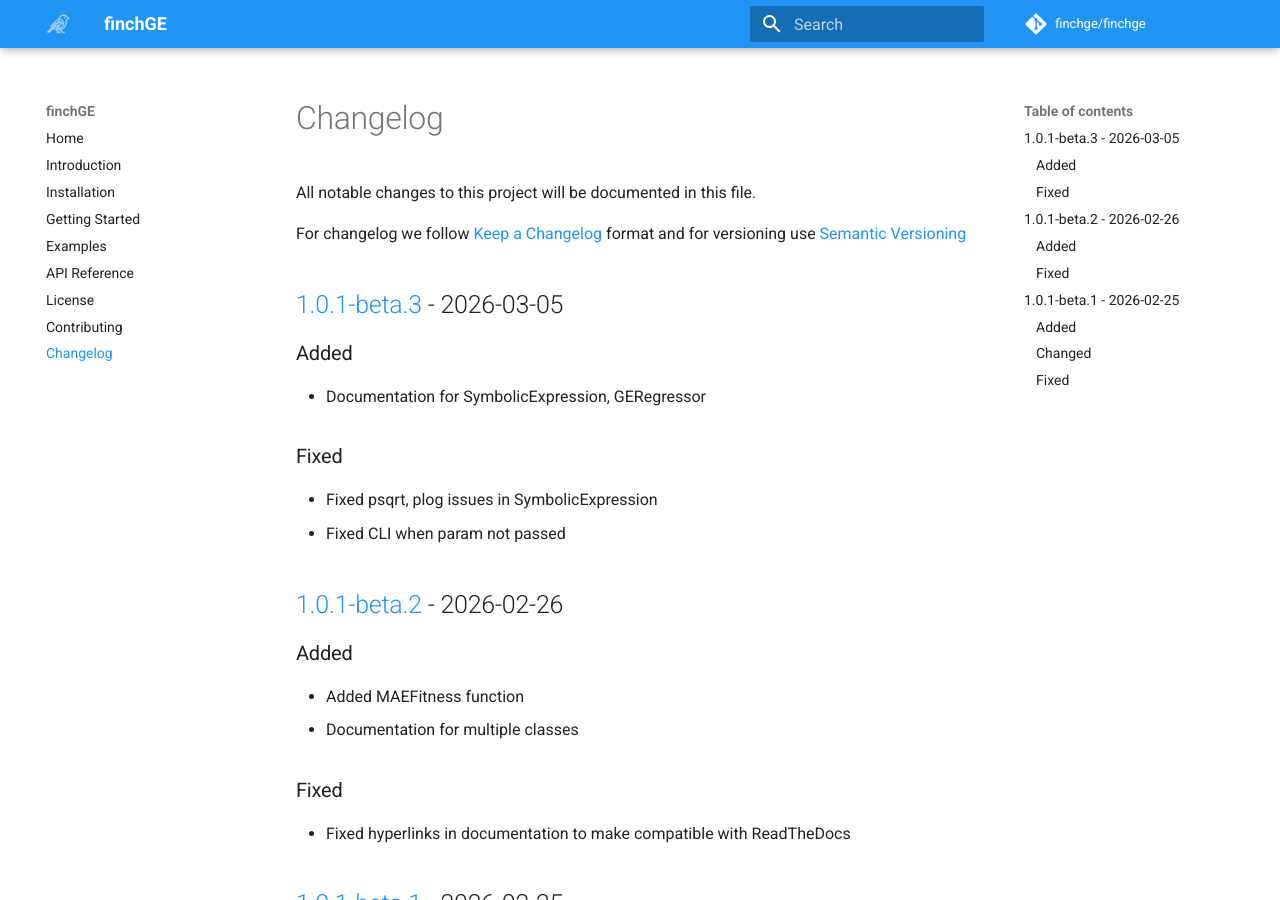
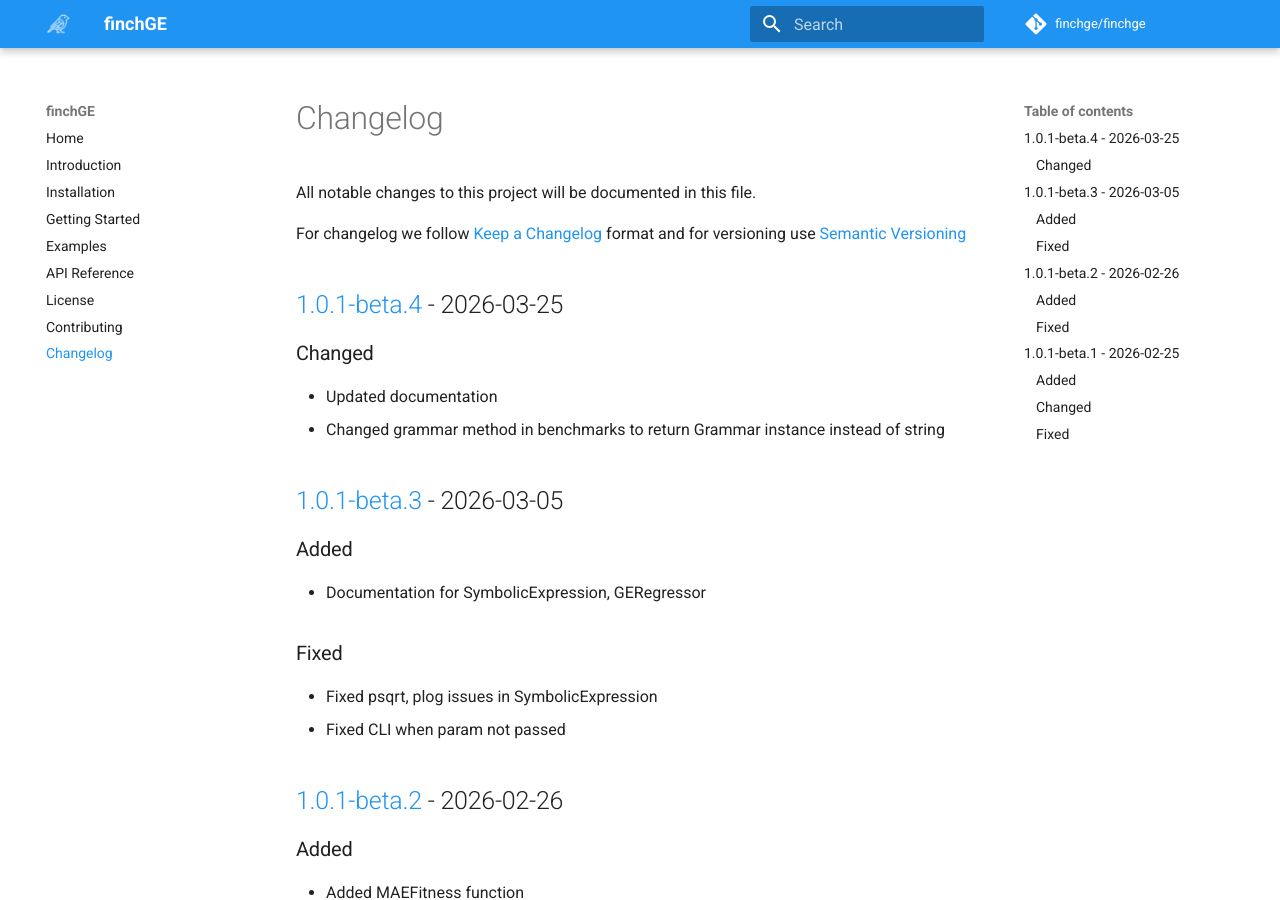
Before and after one commit to darshanz/finchge, an MkDocs documentation site: the page built from docs/changelog.md, in a window 1280 px wide and 900 px high. Built offline with MkDocs 1.6.1 and Material for MkDocs 9.7.7, drawn with Linux system fonts in a browser that asks for light colours; comment, search, counter and statistics services are not loaded; the version menu is left out.

Commit message:
release: changelog and version info update

```diff
--- a/docs/changelog.md
+++ b/docs/changelog.md
@@ -3,6 +3,11 @@
 All notable changes to this project will be documented in this file.
 
 For changelog we follow  [Keep a Changelog](https://keepachangelog.com/en/1.1.0/) format and for versioning use  [Semantic Versioning](https://semver.org/)
+
+## [1.0.1-beta.4](https://github.com/finchGE/finchge/releases/tag/v1.0.1-beta.4) - 2026-03-25
+### Changed
+- Updated documentation
+- Changed grammar method in benchmarks to return Grammar instance instead of string
 
 ## [1.0.1-beta.3](https://github.com/finchGE/finchge/releases/tag/v1.0.1-beta.3) - 2026-03-05
 ### Added
--- a/finchge/__init__.py
+++ b/finchge/__init__.py
@@ -1 +1 @@
-__version__ = "1.0.1-beta.3"
+__version__ = "1.0.1-beta.4"
--- a/pyproject.toml
+++ b/pyproject.toml
@@ -6,7 +6,7 @@ build-backend = "setuptools.build_meta"
 
 [project]
 name = "finchge"
-version = "1.0.1-beta.3"
+version = "1.0.1-beta.4"
 description = "FinchGE is a grammatical evolution library."
 authors = [
     {name = "Sudarshan Pant", email = "sudarshan.pant@gmail.com"},
```
Also changed, not shown: CHANGELOG.md (+6 -0 lines), README.md (+1 -1 lines), docs/index.md (+1 -1 lines), docs/installation.md (+2 -2 lines).
